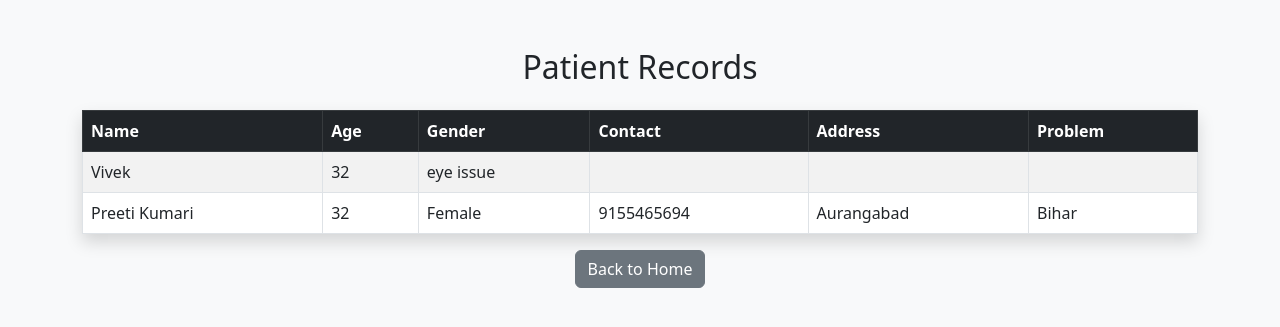
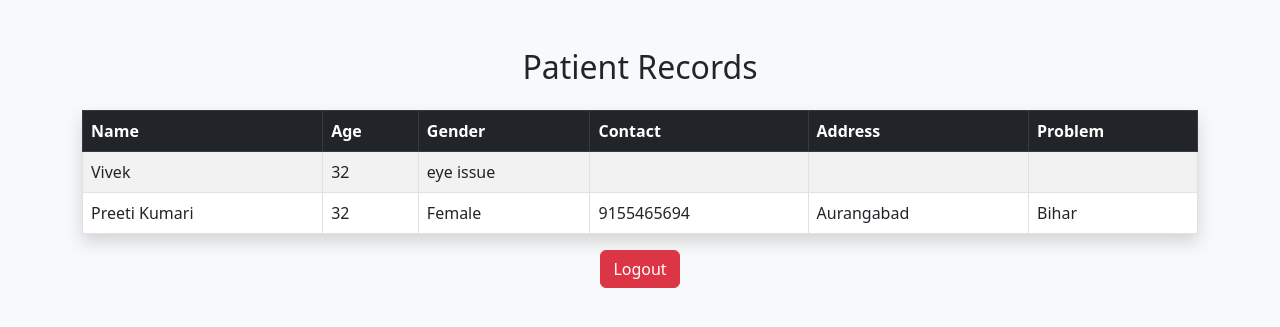
Before and after one commit to Rashmipriya162/hospital-website, a Flask app: page /admin in a window 1280 px wide. Shown: the top 327 px of the page. Run offline with Flask 3, Linux system fonts and the light colour scheme; the visitor is signed in with stand-in values (Sample User, id 1).

Commit message:
Add files via upload

```diff
--- a/templates/admin.html
+++ b/templates/admin.html
@@ -1,45 +1,68 @@
 <!DOCTYPE html>
 <html>
 <head>
+
     <title>Admin Panel</title>
 
-    <!-- Bootstrap -->
     <link href="https://cdn.jsdelivr.net/npm/bootstrap@5.3.0/dist/css/bootstrap.min.css" rel="stylesheet">
+
 </head>
+
 <body class="bg-light">
 
 <div class="container mt-5">
 
-    <h2 class="text-center mb-4">Patient Records</h2>
+    <h2 class="text-center mb-4">
+        Patient Records
+    </h2>
 
     <table class="table table-bordered table-striped shadow">
+
         <thead class="table-dark">
+
             <tr>
+
                 <th>Name</th>
                 <th>Age</th>
                 <th>Gender</th>
                 <th>Contact</th>
                 <th>Address</th>
                 <th>Problem</th>
+
             </tr>
+
         </thead>
 
         <tbody>
+
             {% for patient in patients %}
+
             <tr>
+
                 <td>{{ patient[0] }}</td>
                 <td>{{ patient[1] }}</td>
                 <td>{{ patient[2] }}</td>
                 <td>{{ patient[3] }}</td>
                 <td>{{ patient[4] }}</td>
                 <td>{{ patient[5] }}</td>
+
             </tr>
+
             {% endfor %}
+
         </tbody>
+
     </table>
 
-    <div class="text-center mt-3">
-        <a href="/" class="btn btn-secondary">Back to Home</a>
+    <div class="text-center">
+
+        <a href="/logout"
+           class="btn btn-danger">
+
+            Logout
+
+        </a>
+
     </div>
 
 </div>
```
